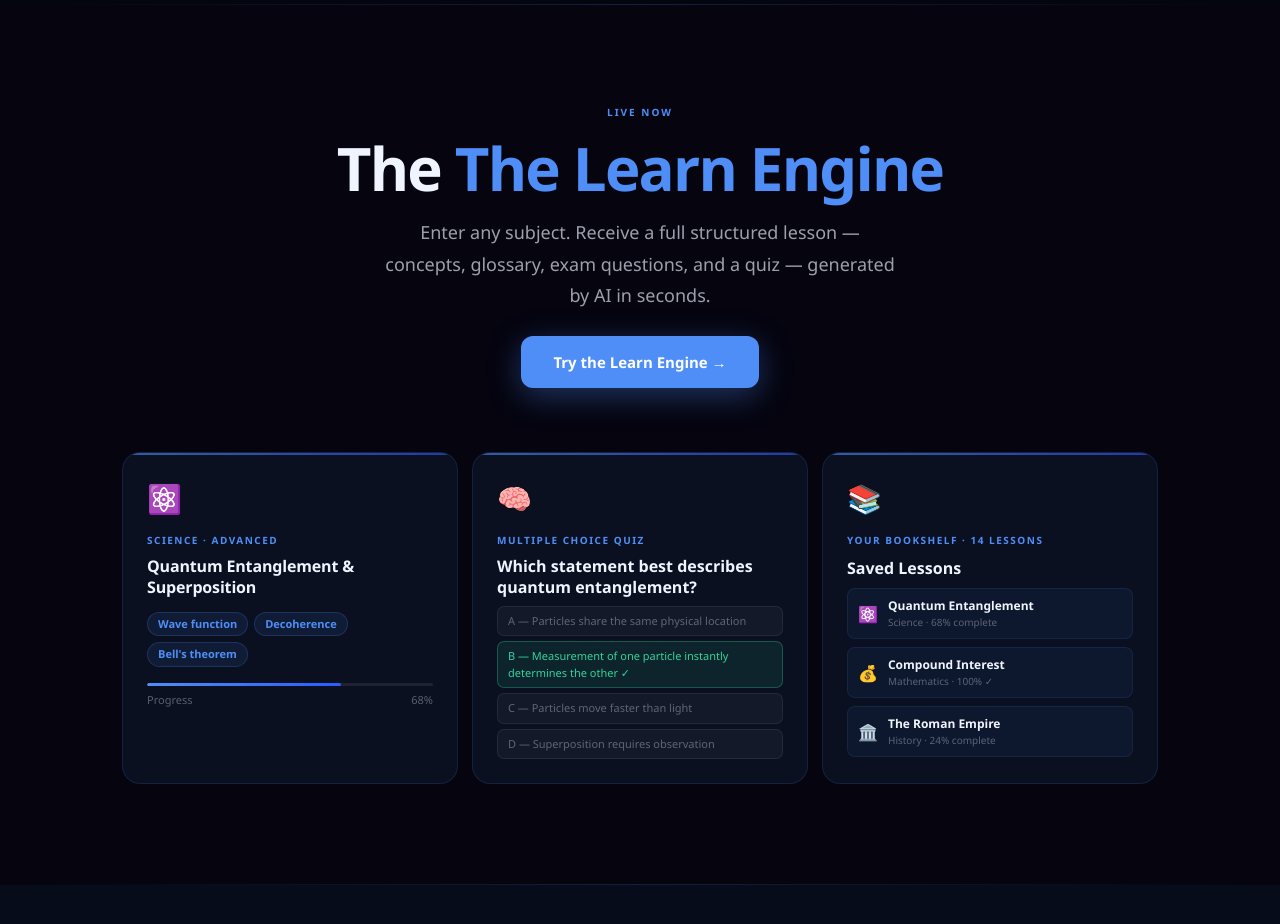
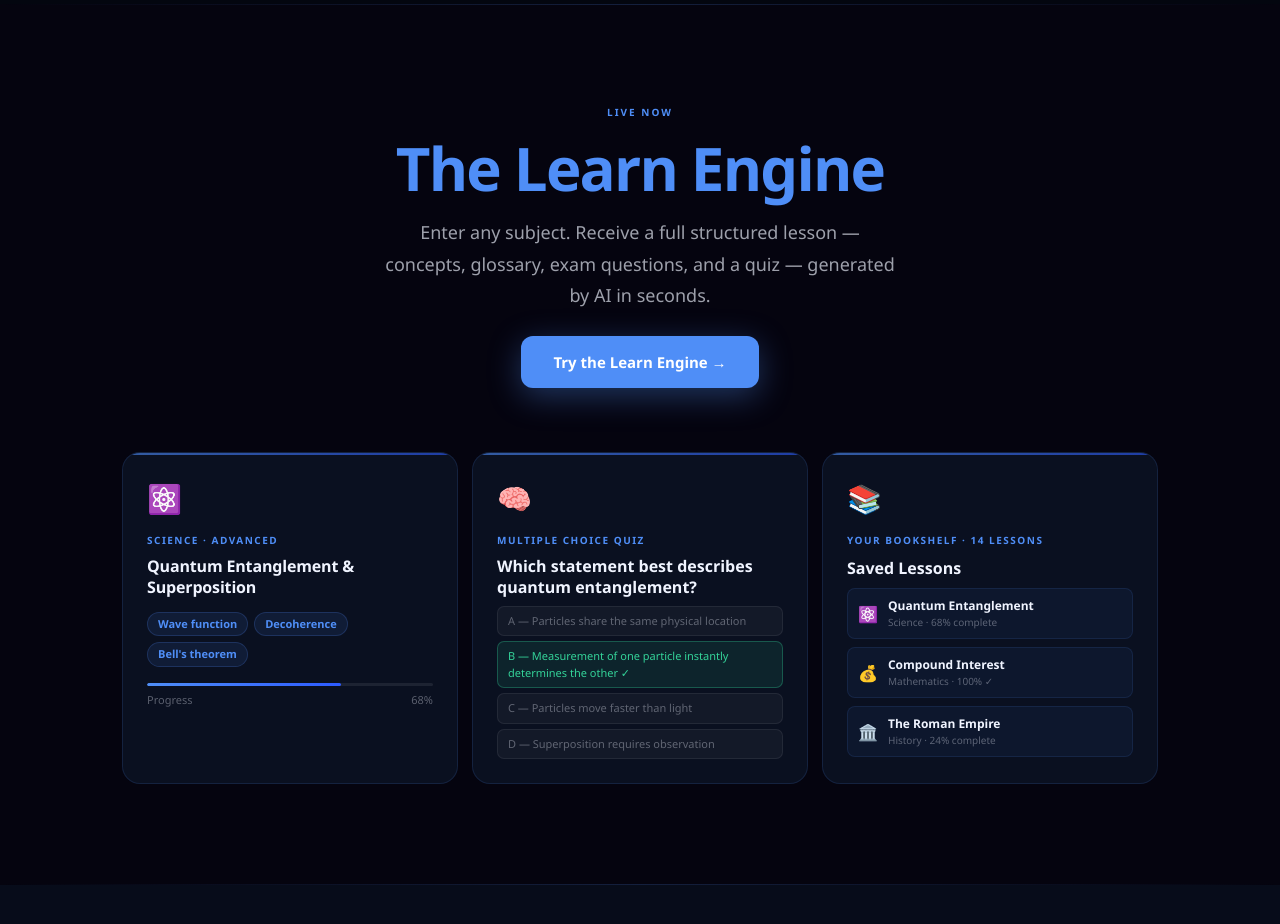
Before and after one commit to PercentileOne/p1-frontend, a React (Vite) app in the folder src/explain-global/: page / in a window 1280 px wide. Shown: the part 4080-5004 px from the top of the page. Built offline with nearby package versions, Linux system fonts and the light colour scheme.

Commit message:
fix: remove duplicate 'The' before Learn Engine headline

```diff
--- a/src/explain-global/src/pages/Home.tsx
+++ b/src/explain-global/src/pages/Home.tsx
@@ -575,7 +575,7 @@ export default function Home() {
         <div className="ph-c">
           <div className="ph-feat-head">
             <div className="ph-lbl ph-r" data-ph="">{t('learn.label')}</div>
-            <h2 className="ph-h-xl ph-r" data-ph="" data-d="1">The <span style={{color:'#4F8EF7'}}>{t('learn.headline')}</span></h2>
+            <h2 className="ph-h-xl ph-r" data-ph="" data-d="1"><span style={{color:'#4F8EF7'}}>{t('learn.headline')}</span></h2>
             <p className="ph-r" data-ph="" data-d="2" style={{fontSize:18,lineHeight:1.75,color:'rgba(240,244,255,.65)',maxWidth:520,margin:'16px auto 0'}}>{t('learn.desc')}</p>
             <div className="ph-r" data-ph="" data-d="3" style={{marginTop:24,display:'flex',justifyContent:'center'}}>
               <button className="ph-btn-primary" onClick={() => navigate('/learn')}>{t('learn.cta')}</button>
```
